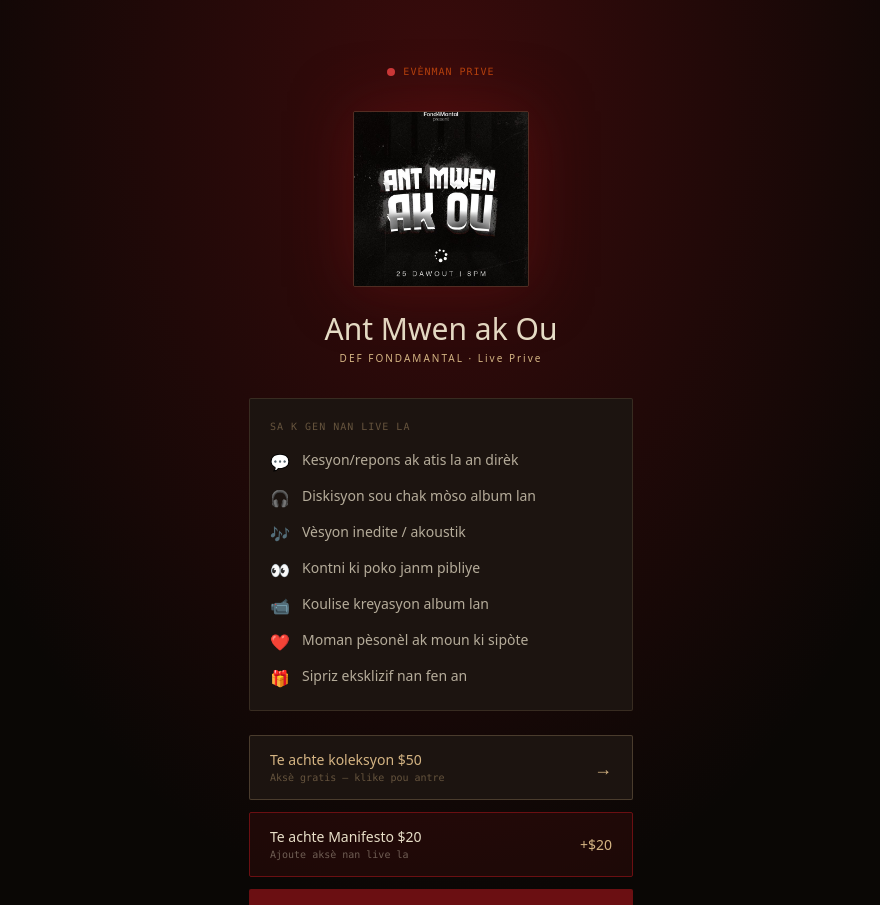
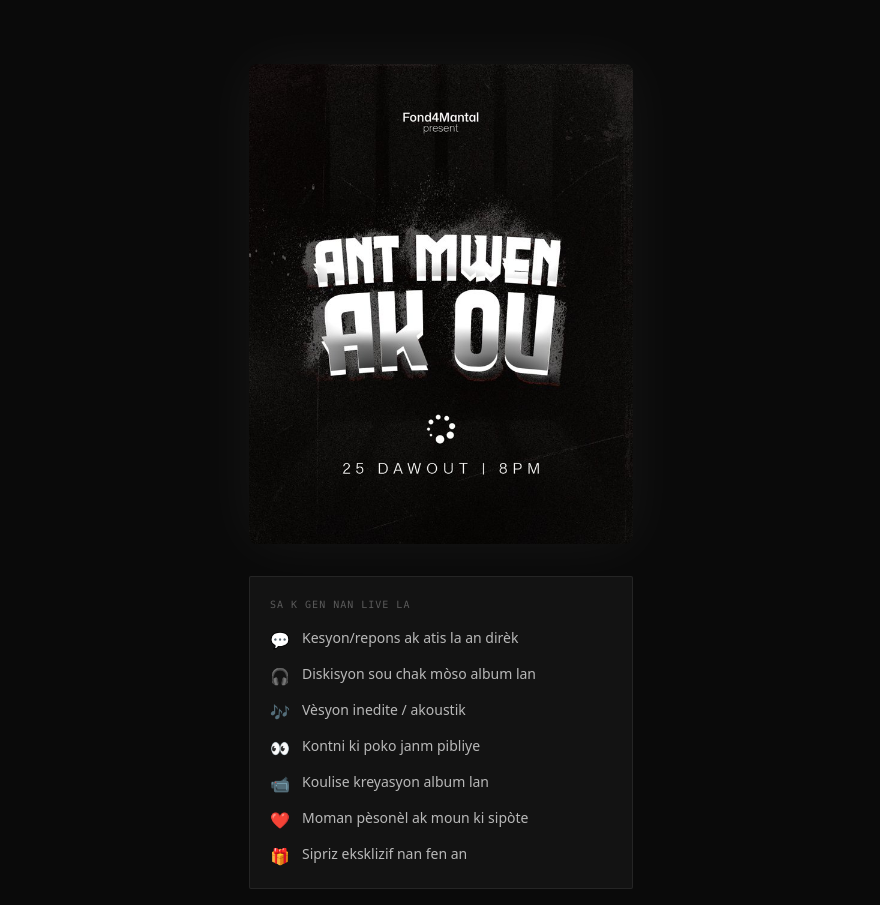
Before and after one commit to fabrice972009/Manifesto.def, a Next.js app: page /AntMwenAkOu in a window 1280 px wide. Shown: the top 905 px of the page, without its empty margins (199-1079 px from the left). Built offline with nearby package versions, Linux system fonts and the light colour scheme.

Commit message:
update AntMwenAkOu colors

```diff
--- a/app/AntMwenAkOu/page.tsx
+++ b/app/AntMwenAkOu/page.tsx
@@ -1,5 +1,4 @@
 "use client";
-import { useState } from "react";
 import Image from "next/image";
 
 const STRIPE_LIVE = "https://buy.stripe.com/fZu00i0IT39P92T5Xjbwk0h";
@@ -16,62 +15,57 @@ const PERKS = [
 
 export default function AntMwenAkOuPage() {
   return (
-    <main className="min-h-screen flex flex-col items-center justify-center px-6 py-16"
-      style={{background:"radial-gradient(ellipse at 50% 10%, rgba(107,15,18,0.5) 0%, rgba(10,7,5,0) 60%)"}}>
+    <main className="min-h-screen flex flex-col items-center justify-center px-5 py-16"
+      style={{background:"#0A0A0A"}}>
       <div className="w-full max-w-sm">
 
-        <div className="flex items-center justify-center gap-2 mb-8">
-          <span className="w-2 h-2 rounded-full bg-red-500 animate-pulse"/>
-          <span className="font-mono text-[#B8430E] text-[10px] uppercase tracking-widest">Evènman Prive</span>
-        </div>
-
-        <div className="relative w-44 aspect-square mx-auto mb-6 rounded-sm overflow-hidden border border-[rgba(212,180,131,0.2)] shadow-[0_0_60px_rgba(107,15,18,0.5)]">
+        {/* Flyer */}
+        <div className="relative w-full aspect-[4/5] rounded-lg overflow-hidden shadow-[0_0_60px_rgba(255,255,255,0.05)] mb-8">
           <Image src="/ant-mwen-ak-ou.jpg" alt="Ant Mwen ak Ou" fill className="object-cover"/>
         </div>
 
-        <h1 className="font-display text-[#E8DFC8] text-3xl text-center mb-1">Ant Mwen ak Ou</h1>
-        <p className="font-display text-[#D4B483] text-[10px] tracking-[0.2em] text-center mb-8">DEF FONDAMANTAL · Live Prive</p>
-
-        <div className="bg-[#1C1410] border border-[rgba(212,180,131,0.15)] rounded-sm p-5 mb-6">
-          <p className="font-mono text-[rgba(212,180,131,0.4)] text-[10px] uppercase tracking-widest mb-4">Sa k gen nan live la</p>
+        {/* Perks */}
+        <div className="bg-[rgba(255,255,255,0.04)] border border-[rgba(255,255,255,0.08)] rounded-sm p-5 mb-6">
+          <p className="font-mono text-[rgba(255,255,255,0.3)] text-[10px] uppercase tracking-widest mb-4">Sa k gen nan live la</p>
           <div className="space-y-3">
             {PERKS.map(([icon, text], i) => (
               <div key={i} className="flex items-start gap-3">
                 <span className="text-base flex-shrink-0">{icon}</span>
-                <span className="text-[rgba(232,223,200,0.75)] text-sm">{text}</span>
+                <span className="text-[rgba(255,255,255,0.7)] text-sm">{text}</span>
               </div>
             ))}
           </div>
         </div>
 
+        {/* CTAs */}
         <div className="flex flex-col gap-3">
           <a href="/live"
-            className="flex items-center justify-between bg-[#1C1410] border border-[rgba(212,180,131,0.25)] hover:border-[#B8430E] px-5 py-3.5 rounded-sm transition-colors">
+            className="flex items-center justify-between bg-[rgba(255,255,255,0.06)] border border-[rgba(255,255,255,0.12)] hover:bg-[rgba(255,255,255,0.1)] px-5 py-3.5 rounded-sm transition-colors">
             <div>
-              <p className="font-display text-[#D4B483] text-sm">Te achte koleksyon $50</p>
-              <p className="font-mono text-[10px] text-[rgba(212,180,131,0.4)]">Aksè gratis — klike pou antre</p>
+              <p className="font-display text-white text-sm">Te achte koleksyon $50</p>
+              <p className="font-mono text-[rgba(255,255,255,0.35)] text-[10px]">Aksè gratis — klike pou antre</p>
             </div>
-            <span className="text-[#D4B483] text-lg">→</span>
+            <span className="text-[rgba(255,255,255,0.4)] text-lg">→</span>
           </a>
           <a href={STRIPE_LIVE} target="_blank" rel="noreferrer"
-            className="flex items-center justify-between bg-[rgba(107,15,18,0.2)] border border-[#6B0F12] hover:bg-[rgba(107,15,18,0.35)] px-5 py-3.5 rounded-sm transition-colors">
+            className="flex items-center justify-between bg-[rgba(255,255,255,0.06)] border border-[rgba(255,255,255,0.12)] hover:bg-[rgba(255,255,255,0.1)] px-5 py-3.5 rounded-sm transition-colors">
             <div>
-              <p className="font-display text-[#E8DFC8] text-sm">Te achte Manifesto $20</p>
-              <p className="font-mono text-[10px] text-[rgba(232,223,200,0.4)]">Ajoute aksè nan live la</p>
+              <p className="font-display text-white text-sm">Te achte Manifesto $20</p>
+              <p className="font-mono text-[rgba(255,255,255,0.35)] text-[10px]">Ajoute aksè nan live la</p>
             </div>
-            <span className="font-display text-[#D4B483] text-sm">+$20</span>
+            <span className="font-display text-white text-sm">+$20</span>
           </a>
           <a href={STRIPE_LIVE} target="_blank" rel="noreferrer"
-            className="flex items-center justify-between bg-[#6B0F12] hover:bg-[#B8430E] px-5 py-3.5 rounded-sm transition-colors">
+            className="flex items-center justify-between bg-white hover:bg-gray-100 transition-colors text-black px-5 py-3.5 rounded-sm">
             <div>
-              <p className="font-display text-[#E8DFC8] text-sm">Poko peye — jwenn aksè</p>
-              <p className="font-mono text-[10px] text-[rgba(232,223,200,0.5)]">Peye pou gade live prive a</p>
+              <p className="font-display text-sm">Poko peye — jwenn aksè</p>
+              <p className="font-mono text-[rgba(0,0,0,0.5)] text-[10px]">Peye pou gade live prive a</p>
             </div>
-            <span className="font-display text-[#D4B483] text-sm">$20</span>
+            <span className="font-display font-bold text-sm">$20</span>
           </a>
         </div>
 
-        <a href="/" className="block text-center text-[rgba(232,223,200,0.2)] text-xs mt-8 underline hover:text-[#B8430E]">Retounen</a>
+        <a href="/" className="block text-center text-[rgba(255,255,255,0.2)] text-xs mt-8 hover:text-white transition-colors">← Retounen</a>
       </div>
     </main>
   );
```
